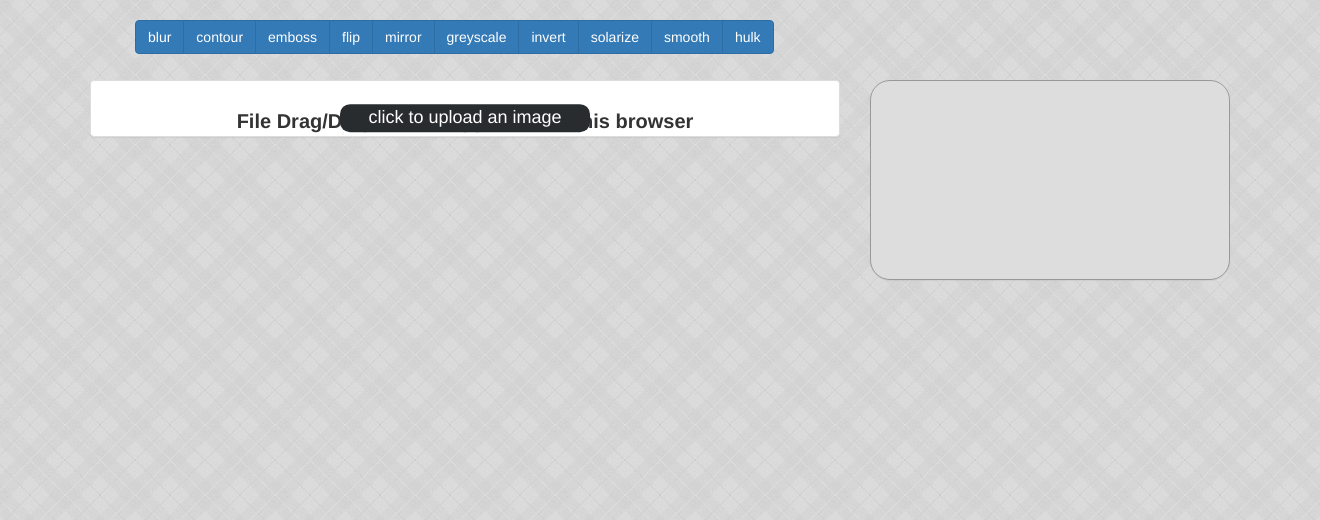
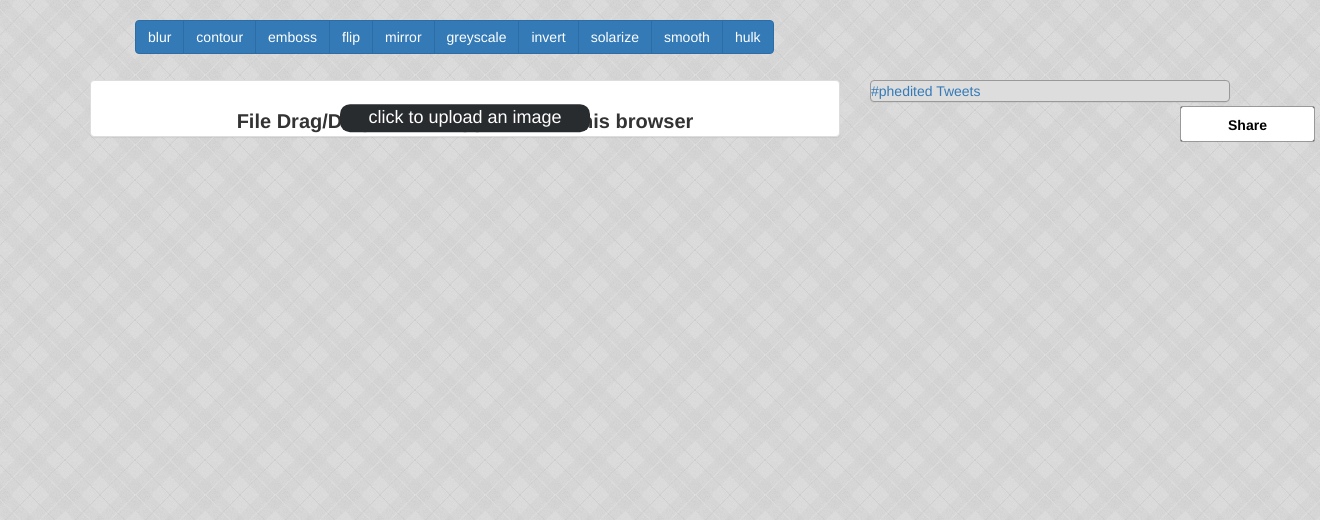
Before and after one commit to collinmutembei/IV, a Django app: template app/templates/dashboard.html in a window 1320 px wide. Shown: the part 80-600 px from the top of the page. Run offline with Django 3.2, Linux system fonts and the light colour scheme; the template is opened without the code that fills it, so the values that code supplies are empty; parts of the project's set-up code (start-up, migrations or seed data) failed here and were passed over; some libraries are stand-ins or nearby versions.

Commit message:
[feature] implement sharing to social accounts
- allow user to share to twitter and facebook
- integrate facebook javascript sdk to templates
- post url of the phedited image

```diff
--- a/app/templates/dashboard.html
+++ b/app/templates/dashboard.html
@@ -19,7 +19,7 @@
         </div>
     </div>
 </div>
-<div id="content" class="container" ng-controller="MyCtrl">
+<div id="content" class="container">
     <div class="row effects-section">
         <div class="btn-group">
             <label class="btn btn-primary" ng-model="effectsModel.BLUR" uib-btn-checkbox btn-checkbox-false ng-disabled="!(imageuploaded)">blur</label>
@@ -55,10 +55,6 @@
                                     <div class="image" ng-if="$first">
                                         <div ng-if="image.image">
                                             <img ng-src="{{imageurl}}"/>
-                                            <!-- <div class="image-options">
-                                                <button type="button" class="btn btn-primary">apply</button>
-                                                <button type="button" class="btn btn-primary">save</button>
-                                            </div> -->
                                         </div>
                                     </div>
                                 </div>
@@ -73,8 +69,32 @@
         <div class="col-md-4 col-xs-12">
             <div class="panel panel-default featured-content">
                 <div class="panel-body">
+                    <a class="twitter-timeline" href="https://twitter.com/hashtag/phedited" data-widget-id="709968197634629633">#phedited Tweets</a>
+                    <script>!function(d,s,id){var js,fjs=d.getElementsByTagName(s)[0],p=/^http:/.test(d.location)?'http':'https';if(!d.getElementById(id)){js=d.createElement(s);js.id=id;js.src=p+"://platform.twitter.com/widgets.js";fjs.parentNode.insertBefore(js,fjs);}}(document,"script","twitter-wjs");</script>
                 </div>
             </div>
+        </div>
+        <div class="col-md-4 col-xs-12">
+            <!-- Share -->
+            {% verbatim %}
+            <div class="share-button" ng-hide="!(imageuploaded)">
+                <div class="lid">Share</div>
+                <div class="share-items-wrapper">
+                    <div class="share-items">
+                        <a data-layout="icon" class="share-item" ng-click="share_image()">
+                            <i class="fa fa-facebook"></i>
+                        </a>
+                        <a href="https://twitter.com/intent/tweet?text={{share_url}}&hashtags=phedited&related=CollinMutembei" class="share-item">
+                            <i class="fa fa-twitter"></i>
+                        </a>
+
+                    </div>
+                </div>
+                <div class="thank-you">
+                    You Rock
+                </div>
+            </div>
+            {% endverbatim %}
         </div>
     </div>
 </div>
--- a/app/templates/index.html
+++ b/app/templates/index.html
@@ -1,7 +1,7 @@
 {% load staticfiles %}
 
 <!DOCTYPE html>
-<html lang="en" ng-app="pheditApp">
+<html lang="en" ng-app="pheditApp" ng-controller="MyCtrl">
     <head>
         <meta charset="utf-8">
         <meta http-equiv="X-UA-Compatible" content="IE=edge">
@@ -29,6 +29,26 @@
             </div>
         </footer>
 
+        <script>!function(d,s,id){var js,fjs=d.getElementsByTagName(s)[0],p=/^http:/.test(d.location)?'http':'https';if(!d.getElementById(id)){js=d.createElement(s);js.id=id;js.src=p+'://platform.twitter.com/widgets.js';fjs.parentNode.insertBefore(js,fjs);}}(document, 'script', 'twitter-wjs');</script>
+
+        <script>
+            window.fbAsyncInit = function() {
+                FB.init({
+                    appId      : '996943793715324',
+                    xfbml      : true,
+                    version    : 'v2.5'
+                });
+            };
+
+            (function(d, s, id){
+                var js, fjs = d.getElementsByTagName(s)[0];
+                if (d.getElementById(id)) {return;}
+                js = d.createElement(s); js.id = id;
+                js.src = "//connect.facebook.net/en_US/sdk.js";
+                fjs.parentNode.insertBefore(js, fjs);
+            }(document, 'script', 'facebook-jssdk'));
+        </script>
+
         <script>
             (function(i,s,o,g,r,a,m){i['GoogleAnalyticsObject']=r;i[r]=i[r]||function(){
                 (i[r].q=i[r].q||[]).push(arguments)},i[r].l=1*new Date();a=s.createElement(o),
--- a/app/templates/static/scripts/app.js
+++ b/app/templates/static/scripts/app.js
@@ -6,3 +6,25 @@ app.config(function($httpProvider) {
     $httpProvider.defaults.xsrfHeaderName = 'X-CSRFToken';
 
 });
+
+$(document).ready(function(){
+    $('.share-button').on('click',function(){
+        $(this).addClass('open');
+    })
+    // $( ".share-items" ).draggable({
+    //     axis: "x",
+    //     containment : ".share-items-wrapper"
+    // });
+    $( ".share-item" ).on('click',function(){
+        $('.share-button').addClass('shared');
+        setTimeout(function(){
+            $('.share-button').addClass('thankyou');
+        }, 800);
+        setTimeout(function(){
+            $('.share-button').removeClass('open');
+            $('.share-button').removeClass('shared');
+            $('.share-button').removeClass('thankyou');
+        }, 2500);
+    });
+
+});
--- a/app/templates/static/scripts/controller.js
+++ b/app/templates/static/scripts/controller.js
@@ -27,7 +27,6 @@ angular.module('pheditApp').controller('MyCtrl', ['$scope', 'Upload', 'MainServi
             $scope.images = result
             $scope.original_image = result[result.length - 1].image
             $scope.imageurl = $scope.original_image
-            console.log($scope.imageurl);
         }).
         catch(function(response){
             console.log("failed to fetch images");
@@ -50,12 +49,29 @@ angular.module('pheditApp').controller('MyCtrl', ['$scope', 'Upload', 'MainServi
             $promise.
             then(function(result){
                 $scope.imageurl = result.phedited_image;
+                $scope.$emit('sharable_url');
             }).
             catch(function(response){
                 console.log("failed to apply effects");
             });
         } else {
             $scope.imageurl = $scope.original_image
+            $scope.share_url = $scope.imageurl
         }
     });
+
+    $scope.$on('sharable_url', function(){
+        $scope.share_url = $scope.imageurl
+    })
+
+    $scope.share_image = function(){
+        FB.ui(
+            {
+                method: 'feed',
+                link: $scope.share_url,
+                caption: '#phedited'
+            }, function(response){
+            }
+        );
+    };
 }]);
--- a/app/templates/static/styles/index.css
+++ b/app/templates/static/styles/index.css
@@ -1,3 +1,5 @@
+@import url(https://fonts.googleapis.com/css?family=Open+Sans);
+
 .app-background {
     background: url(../images/bgpattern.png) repeat center center fixed;
 }
@@ -47,7 +49,7 @@
     z-index: 2;
     position: relative;
     border: 1px solid #999999;
-    border-radius: 20px;
+    /*border-radius: 20px;*/
     background-color: #ddd;
 }
 
@@ -57,12 +59,18 @@
     z-index: 2;
     position: relative;
     border: 1px solid #999999;
-    border-radius: 20px;
+    /*border-radius: 20px;*/
     background-color: #ddd;
 }
 
 .panel-body {
     padding: 0;
+}
+
+.panel-body .save{
+    right: 10px;
+    position: absolute;
+    width: 100px;
 }
 
 .img-circle {
@@ -248,9 +256,9 @@ button .fa {
 }
 
 .featured-content {
-    min-height: 200px;
+    max-height: 500px;
     border: 1px solid #999999;
-    border-radius: 20px;
+    /*border-radius: 20px;*/
     background-color: #ddd;
     overflow: auto;
 }
@@ -299,3 +307,129 @@ button .fa {
 .hidden {
     display: none;
 }
+
+/*
+fancy sharing button
+*/
+
+.share-button{
+    position:absolute;
+    height:36px;
+    top:50%;
+    margin-top:-17px;
+    width:135px;
+    left:100%;
+    margin-left:-65px;
+    background:#292c2f;
+    border-radius:2px;
+    overflow:hidden;
+    line-height:36px;
+    user-select: none;
+    border: 1px solid #999999;
+}
+
+.lid{
+    text-align:center;
+    position:absolute;
+    top:0;
+    left:0;
+    width:100%;
+    height:100%;
+    background:#fff;
+    border-radius:2px;
+    color:#000;
+    font-weight: bold;
+    transition: 300ms ease all;
+    transform-origin: 0 0;
+    cursor:default;
+    z-index: 4;
+}
+
+.open .lid{
+    transform:rotateX(90deg);
+}
+
+.thank-you {
+    text-align:center;
+    position:absolute;
+    top: -100px;
+    left: 0;
+    width: 100%;
+    color: #fff;
+    transition: 300ms ease all;
+}
+
+.thankyou .thank-you{
+    position:absolute;
+    top:0px;
+}
+
+.share-item{
+    display:block;
+    background:#fff;
+    margin-right: 10px;
+    text-decoration:none;
+    height:30px;
+    width:30px;
+    text-align:center;
+    line-height:30px;
+    border-radius:50%;
+    float:left;
+    box-shadow: 0 1px 0 rgba(0, 0, 0, 0.1);
+    transition: 500ms ease all;
+}
+
+.share-item:hover{
+    background:#fff;
+    transition: 50ms ease all;
+}
+
+.share-item:active{
+    background:#ccc;
+    transition: 50ms ease all;
+}
+
+.share-item:nth-child(1){
+    transform: translateX(200px) rotate(180deg);
+}
+
+.share-item:nth-child(2){
+    transform: translateX(400px) rotate(200deg);
+}
+
+.open .share-item{
+    transform: translateX(0) rotate(0);
+    margin-left:3px;
+}
+
+.share-items {
+    position: absolute;
+    left: 23%;
+    top: 0;
+    right: 0;
+    height: 100%;
+    padding: 3px 0;
+    width: 200px;
+}
+
+.share-items-wrapper{
+    position: absolute;
+    top: 0;
+    left: 0;
+    height: 100%;
+    width : 267px;
+    left: 75%;
+    margin-left:-133.5px;
+}
+
+.shared .share-item{
+    transform :translateY(200px);
+}
+
+.shared .share-item:nth-child(1){
+    transition: 500ms cubic-bezier(.32,-0.22,.9,.93) all;
+}
+
+.shared .share-item:nth-child(2){
+    transition: 1000ms cubic-bezier(.32,-0.22,.9,.93) all;
+}
```
Also changed, not shown: api/migrations/0001_initial.py. Lines whose indentation alone changed are shown as unchanged.
